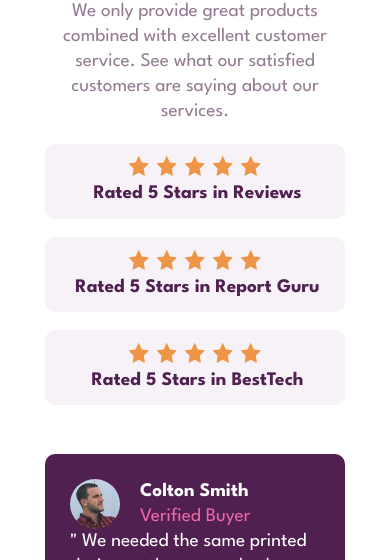
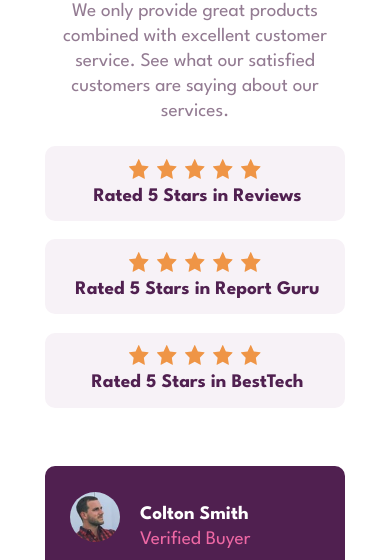
Before and after one commit to MaxC1987/social-proof, a plain HTML site: page index.html in a window 390 px wide. Shown: the part 258-818 px from the top of the page. Drawn offline with Linux system fonts and the light colour scheme.

Commit message:
Update style.css

```diff
--- a/style.css
+++ b/style.css
@@ -149,12 +149,12 @@ p {
 
 @media (max-width: 1023px) {
   body {
-    height: 190vh;
+    height: 200vh;
     background-image: url(images/bg-pattern-top-mobile.svg), url(images/bg-pattern-bottom-mobile.svg);
   }
   main {
     width: 300px;
-    height: 1400px;
+    height: 1500px;
     display: flex;
     flex-wrap: wrap;
   }
@@ -193,6 +193,9 @@ p {
     margin: 10px 0;
     padding: 25px;
   }
+  .review > p {
+    margin-top: 10px;
+  }
 }
 
 @media (min-width: 1024px) and (max-width: 1439px) {
```
